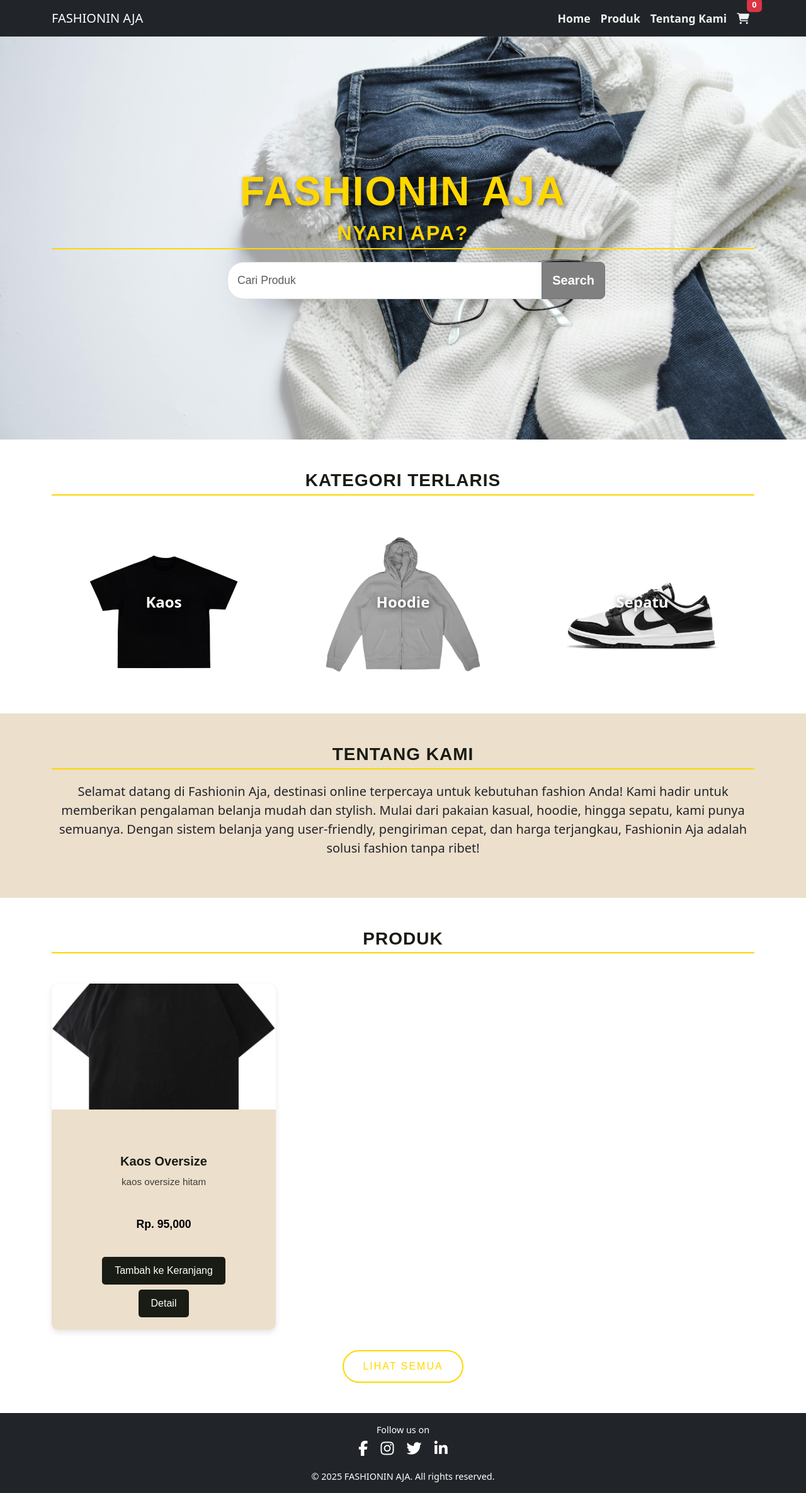
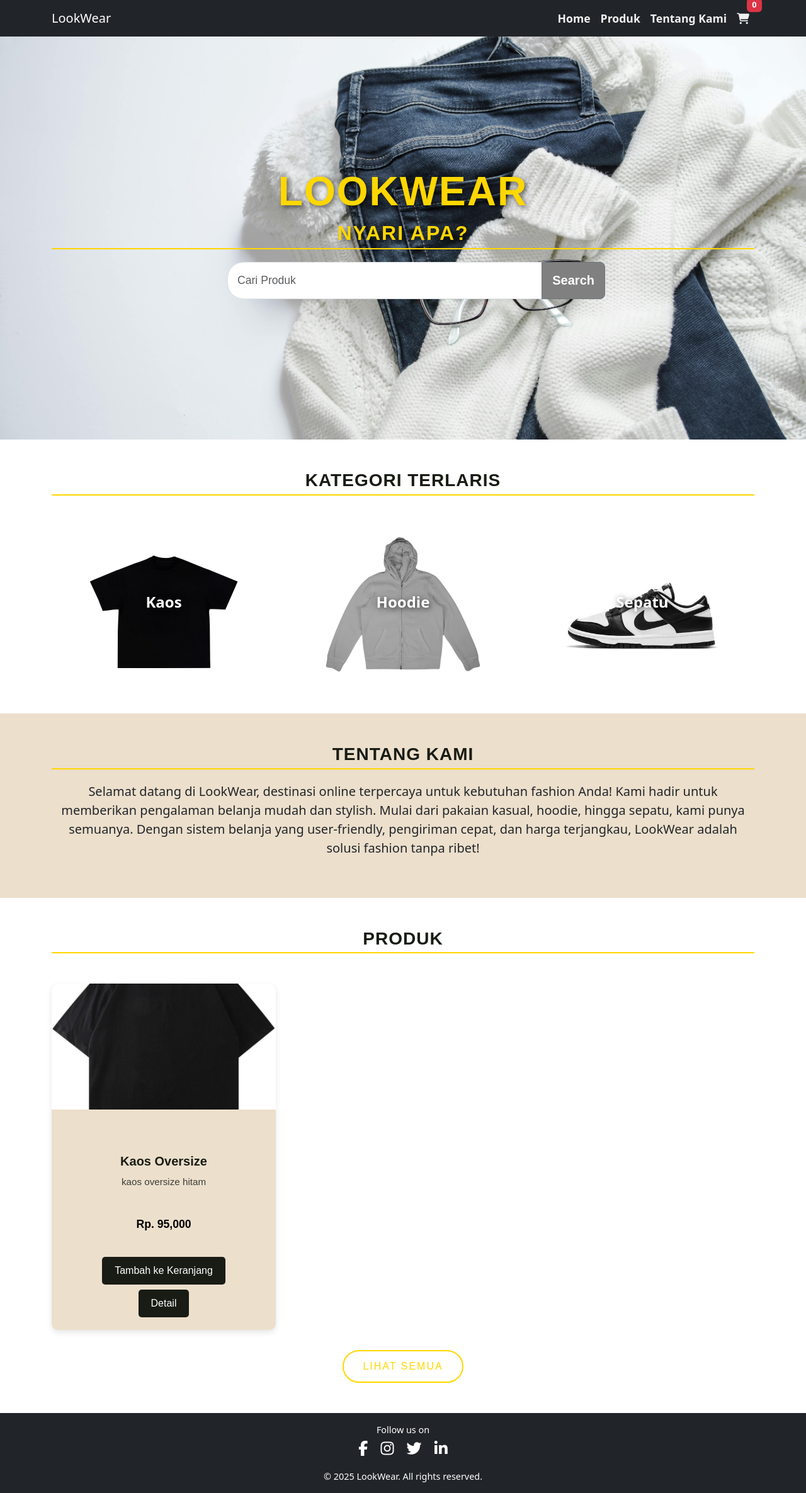
Before and after one commit to adiskoswara/php-ecommerce-website, a PHP site: page / in a window 1280 px wide. Shown: the whole page at 63% size. Run offline with PHP 8.4, Linux system fonts and the light colour scheme; data comes from the database, SQL or seed files in the repository; some libraries are stand-ins or nearby versions.

Commit message:
Deskripsi perubahan

```diff
--- a/index.php
+++ b/index.php
@@ -51,7 +51,7 @@ $queryProduk = mysqli_query($con, "SELECT id_produk, nama_produk, harga, foto, d
 
 <div class="container-fluid banner d-flex align-items-center">
     <div class="container text-center">
-        <h1>FASHIONIN AJA</h1>
+        <h1>LookWear</h1>
         <h3>Nyari Apa?</h3>
         <div class="col-md-8 offset-3">
             <form method="get" action="produk.php">
@@ -91,7 +91,7 @@ $queryProduk = mysqli_query($con, "SELECT id_produk, nama_produk, harga, foto, d
     <div class="container text-center">
         <h3>Tentang Kami</h3>
         <p class="fs-5 mt-3">
-            Selamat datang di Fashionin Aja, destinasi online terpercaya untuk kebutuhan fashion Anda! Kami hadir untuk memberikan pengalaman belanja mudah dan stylish. Mulai dari pakaian kasual, hoodie, hingga sepatu, kami punya semuanya. Dengan sistem belanja yang user-friendly, pengiriman cepat, dan harga terjangkau, Fashionin Aja adalah solusi fashion tanpa ribet!
+            Selamat datang di LookWear, destinasi online terpercaya untuk kebutuhan fashion Anda! Kami hadir untuk memberikan pengalaman belanja mudah dan stylish. Mulai dari pakaian kasual, hoodie, hingga sepatu, kami punya semuanya. Dengan sistem belanja yang user-friendly, pengiriman cepat, dan harga terjangkau, LookWear adalah solusi fashion tanpa ribet!
         </p>
     </div>
 </div>
@@ -138,7 +138,7 @@ $queryProduk = mysqli_query($con, "SELECT id_produk, nama_produk, harga, foto, d
             <a href="https://www.twitter.com" target="_blank" class="me-3"><i class="fab fa-twitter"></i></a>
             <a href="https://www.linkedin.com" target="_blank"><i class="fab fa-linkedin-in"></i></a>
         </div>
-        <p class="mt-3">&copy; 2025 FASHIONIN AJA. All rights reserved.</p>
+        <p class="mt-3">&copy; 2025 LookWear. All rights reserved.</p>
     </div>
 </footer>
 
--- a/navbar.php
+++ b/navbar.php
@@ -4,7 +4,7 @@ $cart_count = isset($_SESSION['cart']) ? array_sum(array_column($_SESSION['cart'
 
 <nav class="navbar navbar-expand-lg navbar-dark bg-dark">
     <div class="container">
-        <a class="navbar-brand" href="index.php">FASHIONIN AJA</a>
+        <a class="navbar-brand" href="index.php">LookWear</a>
         <button class="navbar-toggler" type="button" data-bs-toggle="collapse" data-bs-target="#navbarNav">
             <span class="navbar-toggler-icon"></span>
         </button>
--- a/produk-detail.php
+++ b/produk-detail.php
@@ -201,7 +201,7 @@ footer p {
                     <i class="fab fa-linkedin-in"></i>
                 </a>
             </div>
-            <p class="mt-3">&copy; 2025 FASHIONIN AJA. All rights reserved.</p>
+            <p class="mt-3">&copy; 2025 LookWear. All rights reserved.</p>
         </div>
     </footer>
 
--- a/produk.php
+++ b/produk.php
@@ -127,7 +127,7 @@ $countData = mysqli_num_rows($queryProduk);
             <a href="#" class="me-3"><i class="fab fa-twitter"></i></a>
             <a href="#"><i class="fab fa-linkedin-in"></i></a>
         </div>
-        <p class="mt-3">&copy; 2025 FASHIONIN AJA. All rights reserved.</p>
+        <p class="mt-3">&copy; 2025 LookWear. All rights reserved.</p>
     </div>
 </footer>
 
--- a/tentang-kami.php
+++ b/tentang-kami.php
@@ -128,11 +128,11 @@ footer p {
     <div class="container-fluid py-5">
         <div class="container fs-5 text-center">
             <p>
-            Selamat datang di Fashionin Aja, destinasi
+            Selamat datang di LookWear, destinasi
             online terpercaya untuk memenuhi kebutuhan f
             ashion Anda! Kami hadir dengan visi memberikan
              pengalaman belanja yang mudah, nyaman, dan stylish
-             bagi setiap pelanggan. Di Fashionin Aja, kami percay
+             bagi setiap pelanggan. Di LookWear, kami percay
              a bahwa setiap orang berhak tampil percaya diri dengan
               gaya yang mencerminkan kepribadiannya. Oleh karena itu
               , kami menyediakan berbagai koleksi fashion terkini de
@@ -169,7 +169,7 @@ footer p {
                     <i class="fab fa-linkedin-in"></i>
                 </a>
             </div>
-            <p class="mt-3">&copy; 2025 FASHIONIN AJA. All rights reserved.</p>
+            <p class="mt-3">&copy; 2025 LookWear. All rights reserved.</p>
         </div>
     </footer>
 
```
